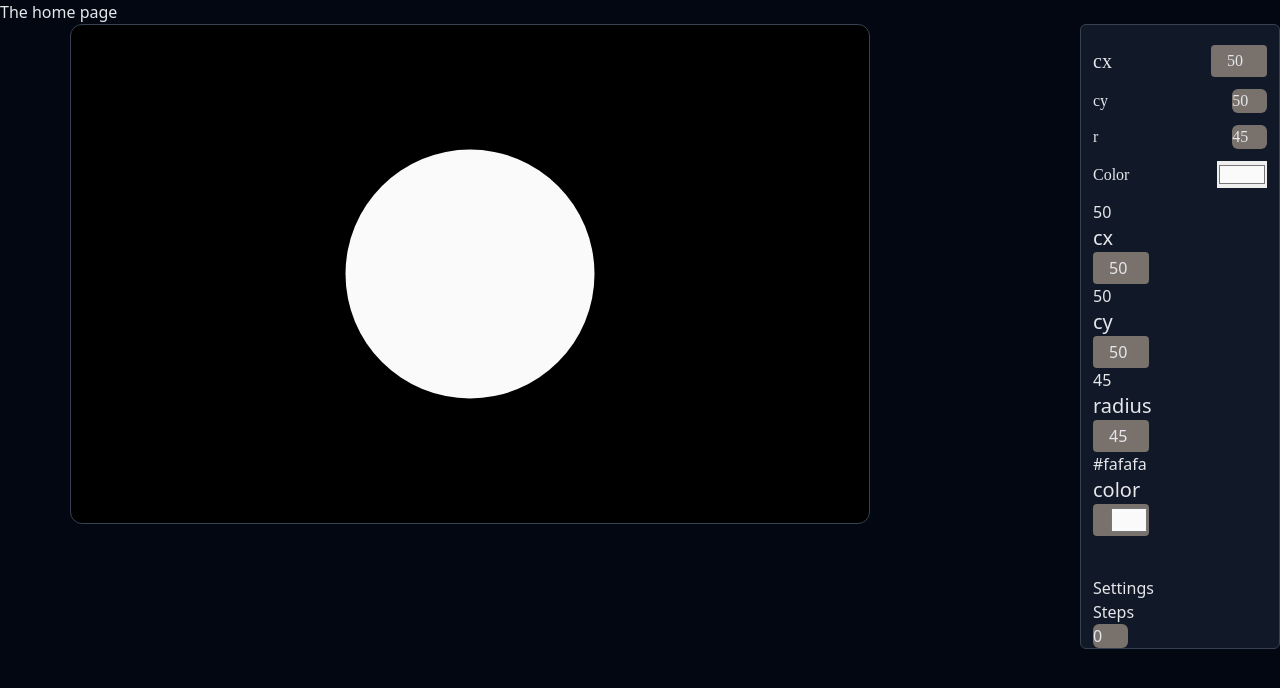
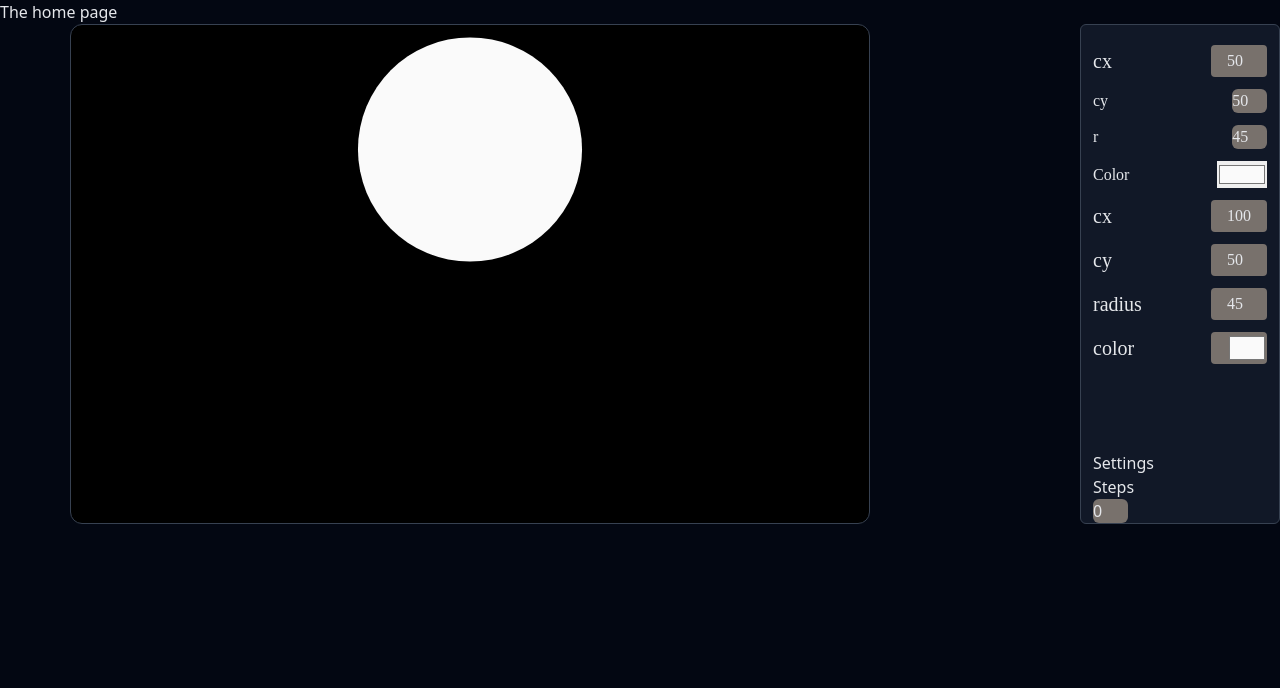
Before and after one commit to webothdo/nuxt-gui, a Nuxt app: page / in a window 1280 px wide. Shown: the top 688 px of the page. Built offline with nearby package versions, Linux system fonts and the light colour scheme.

Commit message:
refactored the circle svg component to use value from the store

```diff
--- a/components/GUIInterface/Circle.vue
+++ b/components/GUIInterface/Circle.vue
@@ -1,27 +1,48 @@
 <script setup>
+
 
 const controls = useControlsStore()
 
 const circlecontrols = controls?.circleControl
 
 for (let index = 0; index < circlecontrols?.length; index++) {
-    console.log(circlecontrols[index])
+    console.log({ ...circlecontrols[index] })
+}
 
+const newObj = circlecontrols.map((control) => {
+    return {
+        ...control
+    }
+})
 
-}
+console.log(newObj[0].label, newObj[0].value)
 
 const properties = ref({
     label: 'my label',
     value: 2
 })
 
+watch(() => circlecontrols, () => {
+
+    circlecontrols.map((control) => {
+        console.log(control.label, control.value)
+        console.log(newObj[0].label, newObj[0].value)
+    })
+}, {
+    deep: true
+})
+
 console.log(properties.value.value)
 </script>
 
 <template>
-
-    <template v-for="control in circlecontrols">
-        <p>{{ control.value }}</p>
+    <div v-for="(value, index) in controls.circleValue"
+        class="flex justify-between items-center font-[Poppins] gap-1 my-3">
+        <GUIComponentInput :model="value" />
+    </div>
+    <!-- <div v-for="(control, index) in circlecontrols" :key="index"
+        class="flex justify-between items-center font-[Poppins] gap-1 my-3">
+        <p>{{ controls.circleValue.color }}</p>
         <GUIComponentInput :model="control" />
-    </template>
+    </div> -->
 </template>
--- a/components/GUIObjects/Circle.vue
+++ /dev/null
@@ -1,26 +0,0 @@
-<script setup>
-import { useControlsStore } from '~/stores/useControlsStore';
-
-
-const controls = useControlsStore()
-
-// const props = defineProps({
-//     radius: Number,
-//     cx: Number,
-//     cy: Number,
-//     color: String,
-// })
-
-const circleStore = ref({
-    radius: 50,
-    cx: 100,
-    cy: 100,
-    color: '#fafafa'
-})
-
-</script>
-
-<template>
-    <circle :r="circleStore.radius" :cx="circleStore.cx" :cy="circleStore.cy" :fill="circleStore.color"
-        @click="controls.updateControls(circleStore)" />
-</template>
--- a/components/SVGBackground.vue
+++ b/components/SVGBackground.vue
@@ -13,7 +13,7 @@ function clickedMe(e) {
 <template>
     <svg width="800" height="500" viewBox="0 0 200 200" xmlns="http://www.w3.org/2000/svg"
         class="border border-gray-700 rounded-xl bg-black">
-        <GUIObjectsCircle />
+        <SVGObjectsCircle />
         <!-- <circle :r="props.controls.r" :cx="props.controls.cx" :cy="props.controls.cy" :fill="props.controls.color"
             @click="clickedMe" /> -->
     </svg>
--- /dev/null
+++ b/components/SVGObjects/Circle.vue
@@ -0,0 +1,19 @@
+<script setup>
+
+const circleValue = useControlsStore().circleValue
+
+
+// const props = defineProps({
+//     radius: Number,
+//     cx: Number,
+//     cy: Number,
+//     color: String,
+// })
+
+
+</script>
+
+<template>
+    <circle :r="circleValue.radius.value" :cx="circleValue.cx.value" :cy="circleValue.cy.value"
+        :fill="circleValue.color.value" />
+</template>
--- a/components/controlsGUI.vue
+++ b/components/controlsGUI.vue
@@ -38,8 +38,8 @@ const inputValueChange = () => {
                 <label for="color">Color</label>
                 <input v-model="controlsProps.controls.color" type="color" name="color" id="">
             </div>
+            <GUIInterfaceCircle />
         </div>
-        <GUIInterfaceCircle />
 
         <div class="flex flex-col mt-10  justify-self-end">
             <p>Settings</p>
--- a/stores/useControlsStore.js
+++ b/stores/useControlsStore.js
@@ -1,4 +1,27 @@
 export const useControlsStore = defineStore("controls", () => {
+  const circleValue = ref({
+    cx: {
+      label: "cx",
+      value: 100,
+      type: "number",
+    },
+    cy: {
+      label: "cy",
+      value: 50,
+      type: "number",
+    },
+    radius: {
+      label: "radius",
+      value: 45,
+      type: "number",
+    },
+    color: {
+      label: "color",
+      value: "#fafafa",
+      type: "color",
+    },
+  });
+
   const circleControl = ref([
     {
       label: "cx",
@@ -22,10 +45,17 @@ export const useControlsStore = defineStore("controls", () => {
     },
   ]);
 
+  const updateCircleValue = (value) => {
+    circleValue.value = value;
+    console.log("circleValue", circleValue.value);
+  };
+
   const updateControls = (value) => {};
 
   return {
+    circleValue,
     circleControl,
+    updateCircleValue,
     updateControls,
   };
 });
```
Also changed, not shown: components/GUIComponent/Input.vue (+6 -1 lines).
